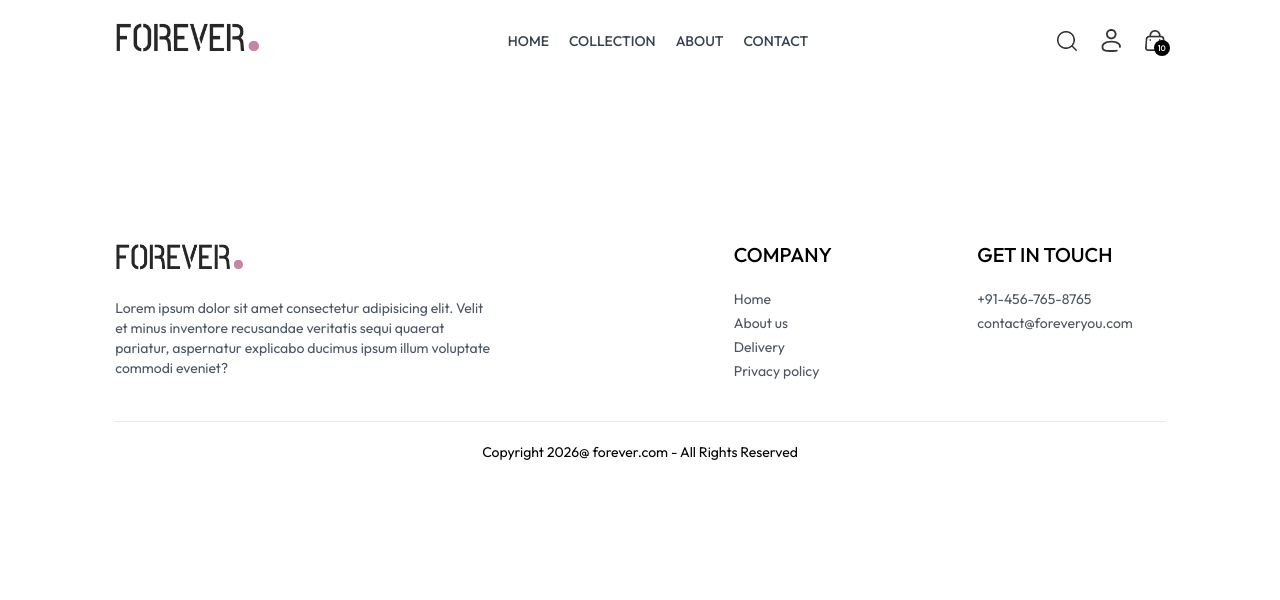
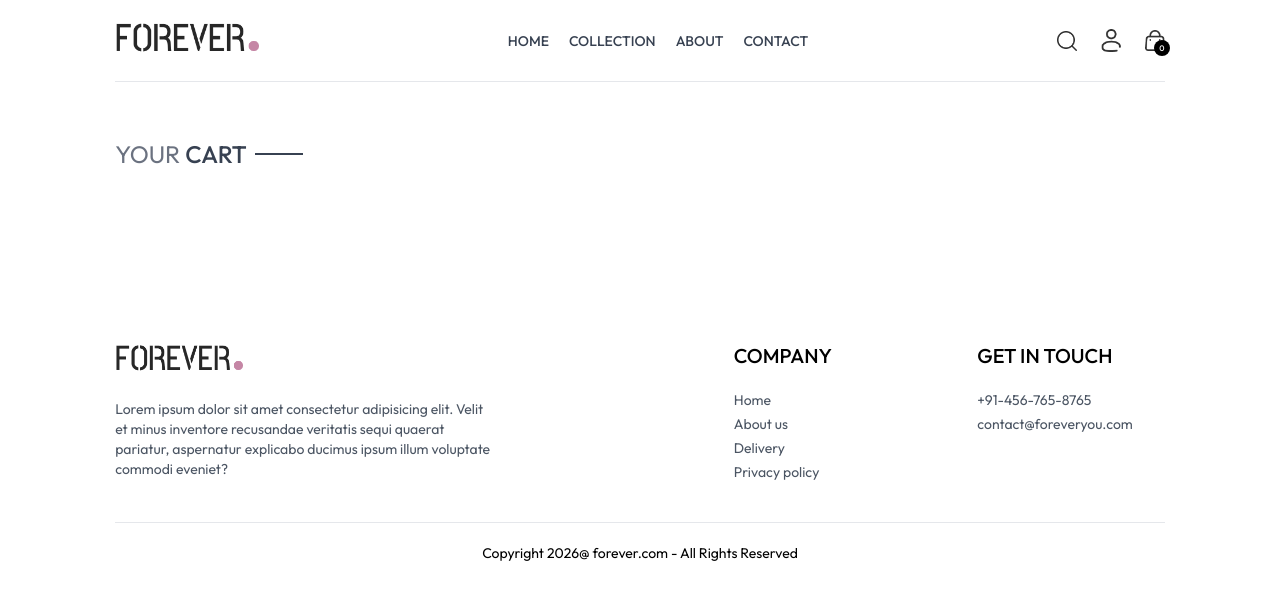
Before and after one commit to Shivshankar646/web-dev-practice, a React (Vite) app in the folder React/Ecommerce-App/frontend/: page /cart in a window 1280 px wide. Shown: the top 600 px of the page. Built offline with nearby package versions, Linux system fonts and the light colour scheme.

Commit message:
made changes in website

```diff
--- a/React/Ecommerce-App/frontend/src/App.jsx
+++ b/React/Ecommerce-App/frontend/src/App.jsx
@@ -12,10 +12,13 @@
 import Navbar from './components/Navbar'
 import Footer from './components/Footer'
 import SearchBar from './components/SearchBar'
+import { ToastContainer, toast } from 'react-toastify';
+import "react-toastify/dist/ReactToastify.css";
 
 function App() {
   return (
     <div className='px-4 sm:px[5vw] md:px-[7vw] lg:px-[9vw]'>
+      <ToastContainer />
       <Navbar />
       <SearchBar/>
       <Routes>
--- a/React/Ecommerce-App/frontend/src/components/Navbar.jsx
+++ b/React/Ecommerce-App/frontend/src/components/Navbar.jsx
@@ -6,7 +6,7 @@
 const Navbar = () => {
 
   const [Visble,setVisible]=useState(false);
-  const {setShowSearch} =useContext(ShopContext);
+  const {setShowSearch ,getCartCount} =useContext(ShopContext);
 
   return (
     <div className='flex items-center justify-between py-5 font-medium'>
@@ -47,7 +47,7 @@
 
 <Link to='/cart' className='relative'>
 <img src={assets.cart_icon} className='w-5 min-w-5' alt="" />
-<p className='absolute right-[-5px] bottom-[-5px] w-4 text-center leading-4 bg-black text-white aspect-square rounded-full text-[8px]'>10</p>
+<p className='absolute right-[-5px] bottom-[-5px] w-4 text-center leading-4 bg-black text-white aspect-square rounded-full text-[8px]'>{getCartCount()}</p>
 </Link>
 <img onClick={() => setVisible(true)} src={assets.menu_icon} className='w-5 cursor-pointer sm:hidden' alt="" />
 </div>
--- a/React/Ecommerce-App/frontend/src/context/ShopContext.jsx
+++ b/React/Ecommerce-App/frontend/src/context/ShopContext.jsx
@@ -1,5 +1,6 @@
-import { createContext, useState } from "react";
+import { createContext, use, useEffect, useState } from "react";
 import { products } from "../assets/assets";
+import { toast } from "react-toastify";
 export const ShopContext =createContext();
 
 const ShopContextProvider =(props) =>{
@@ -11,7 +12,14 @@
 const [cartItems,setCartItems] =useState({});
 
 const addToCart = async (itemId,size) => {
+
+         if (!size) {
+           toast.error('Select Product Size');
+           return;
+          }
+
 let cartData =structuredClone(cartItems);
+
 if (cartData[itemId]) {
   if (cartData[itemId][size]) {
     cartData[itemId][size] += 1;
@@ -22,15 +30,42 @@
 }
 else{
   cartData[itemId] = {};
-  cartData[itemId] = 1;
+  cartData[itemId][size] = 1;
 }
+setCartItems(cartData);
 
 }
 
+const getCartCount = () => {
+  let totalCount = 0;
+  for(const items in cartItems){
+    for(const item in cartItems[items]){
+      try {
+        if (cartItems[items][item] > 0) {
+          totalCount += cartItems[items][item];
+        }
+
+      } catch (error) {
+
+      }
+    }
+  }
+  return totalCount;
+}
+
+const updateQuantity = async (itemId,size,quantity) => {
+
+ let cartData = structuredClone(cartItems);
+
+ cartData[itemId][size] = quantity;
+ setCartItems(cartData);
+}
 
 const value ={
   products,currency,delivery_fee,
-  search,setSearch,showSearch,setShowSearch
+  search,setSearch,showSearch,setShowSearch,
+  cartItems,addToCart,
+  getCartCount,updateQuantity
 }
 return (
   <ShopContext.Provider value={value}>
--- a/React/Ecommerce-App/frontend/src/pages/Cart.jsx
+++ b/React/Ecommerce-App/frontend/src/pages/Cart.jsx
@@ -1,8 +1,63 @@
-import React from 'react'
+import React, { useContext, useEffect, useState } from 'react'
+import { ShopContext } from '../context/ShopContext'
+import Title from '../components/Title';
+import { assets } from '../assets/assets';
 
 const Cart = () => {
+
+  const { products, currency, cartItems, updateQuantity } =useContext(ShopContext);
+
+  const [cartData,setCartData] = useState([]);
+
+  useEffect(()=>{
+  const tempData = [];
+  for(const items in cartItems){
+   for(const item in cartItems[items]){
+    if (cartItems[items][item] > 0) {
+      tempData.push({
+        _id: items,
+        size:item,
+        quantity:cartItems[items][item]
+      })
+    }
+   }
+  }
+  setCartData(tempData)
+  },[cartItems])
+
   return (
-    <div>
+    <div className='border-t pt-14'>
+
+       <div className='text-2xl mb-3'>
+         <Title text1={'YOUR'} text2={'CART'} />
+       </div>
+
+        <div>
+          {
+            cartData.map((item,index)=>{
+
+             const productData = products.find((product) => product._id === item._id);
+
+             return (
+              <div key={index} className='py-4 border-t border-b text-gray-700 grid grid-cols-[4fr_0.5fr_0.5fr] sm:grid-cols-[4fr_2fr_0.5fr] items-center gap-4'>
+               <div className='flex items-start gap-6'>
+           <img className='w-16 sm:w-20' src={productData.image[0]} alt="" />
+           <div>
+            <p className='text-sm sm:text-lg font-medium'>{productData.name}</p>
+            <div className='flex items-center gap-5 mt-2'>
+                 <p>{currency}{productData.price}</p>
+                 <p className='px-2 sm:px-3 sm:py-1 border bg-slate-50'>{item.size}</p>
+            </div>
+           </div>
+               </div>
+       <input className='border max-w-10 sm:max-w-20 px-1 sm:px-2 py-1' type="number" min={1} defaultValue={item.quantity} />
+         <img onClick={()=>updateQuantity(item._id,item.size,0)} className='w-4 mr-4 sm:w-5 cursor-pointer' src={assets.bin_icon} alt="" />
+              </div>
+             )
+
+            })
+          }
+        </div>
 
     </div>
   )
--- a/React/Ecommerce-App/frontend/src/pages/Products.jsx
+++ b/React/Ecommerce-App/frontend/src/pages/Products.jsx
@@ -6,7 +6,7 @@
 
 function Products() {
   const { productId } = useParams();
-  const { products, currency } = useContext(ShopContext);
+  const { products, currency ,addToCart } = useContext(ShopContext);
   const [productData, setProductData] = useState(null);
   const [image, setImage] = useState("");
   const [size,setSize] = useState('');
@@ -18,7 +18,6 @@
 
     if (foundItem) {
       setProductData(foundItem);
-      console.log(foundItem);
       setImage(foundItem.image[0]);
     } else {
       console.log("Product not found for ID:", productId);
@@ -78,7 +77,7 @@
          ))}
          </div>
           </div>
-        <button className="bg-black text-white px-8 py-3 text-sm active:bg-gray-700">ADD To CART</button>
+        <button onClick={()=>addToCart(productData._id,size)} className="bg-black text-white px-8 py-3 text-sm active:bg-gray-700">ADD To CART</button>
          <hr className="mt-8 sm:w-4/5" />
          <div className="text-sm text-gray-500 mt-5 flex flex-col gap-1">
              <p>100% Original Product.</p>
```
